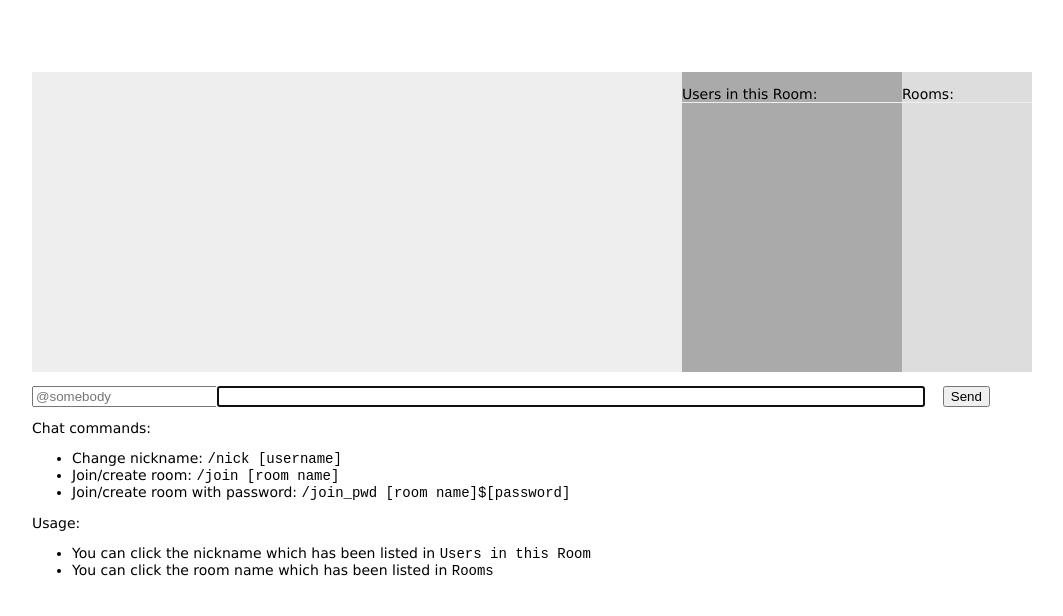
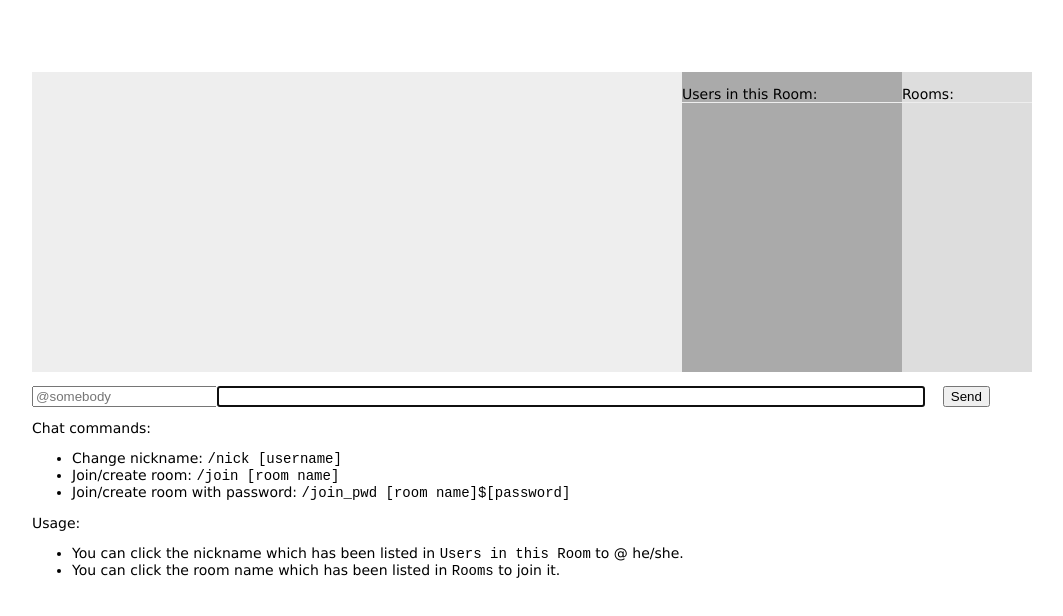
Before and after one commit to zhiying8710/chatrooms, a website: page public/index.html in a window 1280 px wide. Shown: the whole page, without its empty margins (108-1171 px from the left). Drawn offline with Linux system fonts and the light colour scheme; no server answers.

Commit message:
update html

```diff
--- a/public/index.html
+++ b/public/index.html
@@ -26,8 +26,8 @@
 </ul>
 <div>Usage:</div>
 <ul>
-<li>You can click the nickname which has been listed in <code>Users in this Room</code></li>
-<li>You can click the room name which has been listed in <code>Rooms</code></li>
+<li>You can click the nickname which has been listed in <code>Users in this Room</code> to @ he/she.</li>
+<li>You can click the room name which has been listed in <code>Rooms</code> to join it.</li>
 </ul>
 </div>
 </form>
```
